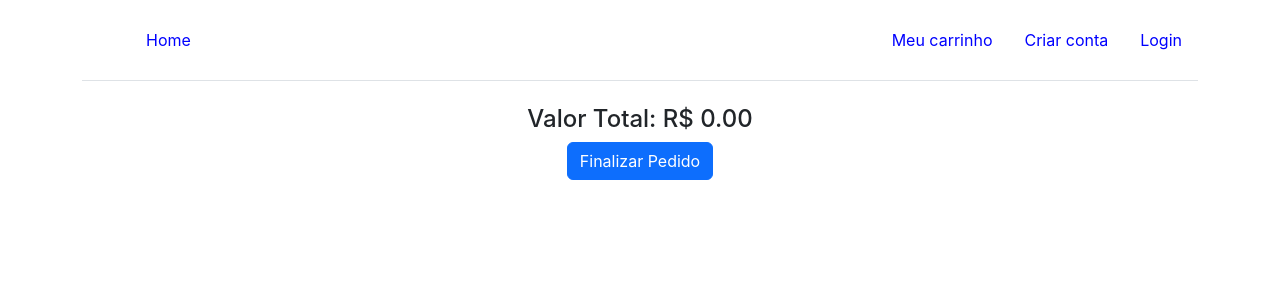
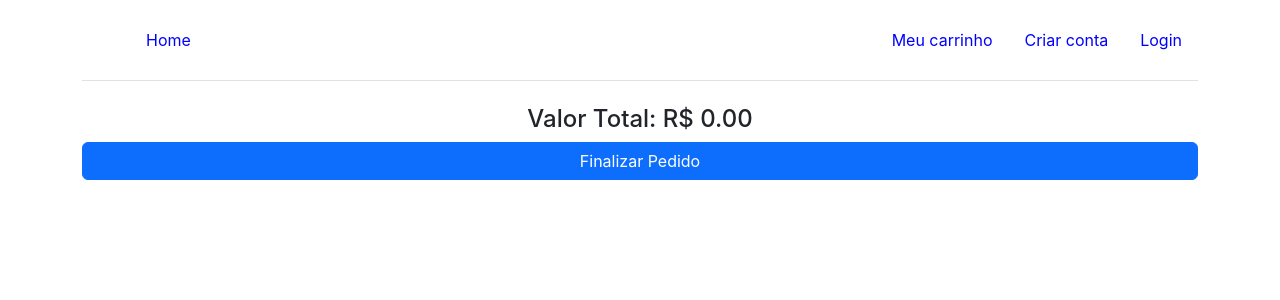
Before and after one commit to ghgarayo/petshop, a React (Create React App) app in the folder frontend/: page /carrinho in a window 1280 px wide. Shown: the top 300 px of the page. Built offline with nearby package versions, Linux system fonts and the light colour scheme; the HTML template or start-up script is replaced by a standard one.

Commit message:
ajustes token jwt, carrinho e componentizacao

```diff
--- /dev/null
+++ b/frontend/src/components/PedidoFormulario/index.js
@@ -0,0 +1,39 @@
+import "../../styles/pedidoformulario.css";
+
+const PedidoFormulario = ({ produtos, handleSubmit, quantidades, calcularValorParcial, handleQuantidadeChange, valorTotal }) => {
+  return (
+    <form className="item-carrinho row d-flex flex-column my-0 mx-auto" onSubmit={handleSubmit}>
+      {produtos.map((produto, index) => (
+        <div className="col" key={index}>
+          <div className="card">
+            <div className="card-body">
+              <h5 className="card-title">{produto.name}</h5>
+              <p>Descrição: {produto.description}</p>
+              <p>Preço: R$ {produto.price}</p>
+              <p>
+                Quantidade:
+                <input
+                  className="product-quantity"
+                  type="number"
+                  value={quantidades[index]}
+                  onChange={(event) => handleQuantidadeChange(event, index)}
+                />
+              </p>
+              <p className="lead">
+                Valor: R$ {calcularValorParcial(quantidades[index], produto)}
+              </p>
+            </div>
+          </div>
+        </div>
+      ))}
+      <div className="col">
+        <h4>Valor Total: R$ {valorTotal}</h4>
+      </div>
+      <button type="submit" className="btn btn-primary">
+        Finalizar Pedido
+      </button>
+    </form>
+  );
+};
+
+export default PedidoFormulario;
--- a/frontend/src/components/login/index.js
+++ b/frontend/src/components/login/index.js
@@ -1,10 +1,19 @@
-import React, { useState } from 'react';
+import React, { useEffect, useState } from "react";
 import { useNavigate } from "react-router-dom";
-import api from '../../services/api';
+import api from "../../services/api";
 
 export default function Autentica() {
-    const [email, setEmail] = useState('');
-    const [senha, setSenha] = useState('');
+  const [email, setEmail] = useState("");
+  const [senha, setSenha] = useState("");
+  const [produtosNoCarrinho, setProdutosNoCarrinho] = useState([]);
+
+  useEffect(() => {
+    const produtosNoCarrinho = localStorage.getItem("produtosNoCarrinho");
+    if (produtosNoCarrinho) {
+      const produtos = JSON.parse(produtosNoCarrinho);
+      setProdutosNoCarrinho(produtos);
+    }
+  }, []);
 
   const navigate = useNavigate();
 
@@ -13,24 +22,30 @@ export default function Autentica() {
 
     const bodyParam = {
       email: email,
-            senha: senha
+      senha: senha,
+    };
+
+    api
+      .post("/login", bodyParam)
+      .then((response) => {
+        console.log(response.data);
+        alert(" Token gerado para o usuario " + response.data.nomeCompleto);
+        localStorage.setItem("token", response.data.token);
+
+        if (produtosNoCarrinho.length > 0) {
+          navigate("/carrinho");
+        } else {
+          navigate("/");
         }
-
-        api.post('/login', bodyParam)
-            .then((response) => {
-                console.log(response.data)
-                alert(" Token gerado para o usuario " + response.data.nomeCompleto)
-                localStorage.setItem("token", response.data.token);
-                navigate("/");
       })
       .catch((err) => {
-                console.error(err.response.data) // Objeto de erro vindo do axios
-                alert(" Ocorreu um erro! " + err.response.data.error)
+        console.error(err.response.data); // Objeto de erro vindo do axios
+        alert(" Ocorreu um erro! " + err.response.data.error);
       })
       .finally(() => {
-                setEmail("")
-                setSenha("")
-            })
+        setEmail("");
+        setSenha("");
+      });
   }
 
   return (
@@ -41,18 +56,34 @@ export default function Autentica() {
             <div className="form-group">
               <label>
                 Email:
-                                <input type="text" className="form-control" value={email} onChange={(e) => { setEmail(e.target.value) }} />
+                <input
+                  type="text"
+                  className="form-control"
+                  value={email}
+                  onChange={(e) => {
+                    setEmail(e.target.value);
+                  }}
+                />
               </label>
             </div>
             <br />
             <div className="form-group">
               <label>
                 Senha:
-                                <input type="password" className="form-control" value={senha} onChange={(e) => { setSenha(e.target.value) }} />
+                <input
+                  type="password"
+                  className="form-control"
+                  value={senha}
+                  onChange={(e) => {
+                    setSenha(e.target.value);
+                  }}
+                />
               </label>
             </div>
             <br />
-                        <button type="submit" className="btn btn-primary">Login</button>
+            <button type="submit" className="btn btn-primary">
+              Login
+            </button>
           </form>
         </div>
       </div>
--- a/frontend/src/pages/Carrinho.js
+++ b/frontend/src/pages/Carrinho.js
@@ -1,28 +1,20 @@
-/* eslint-disable react-hooks/rules-of-hooks */
-/* eslint-disable react-hooks/exhaustive-deps */
 import React, { useEffect, useState } from "react";
 import { useNavigate } from "react-router-dom";
+import PedidoFormulario from "../components/PedidoFormulario";
+
 import axios from "axios";
 
-const Carrinho = () => {
+export default function Carrinho() {
   const [produtos, setProdutos] = useState([]);
   const [valorTotal, setValorTotal] = useState(0);
   const [quantidades, setQuantidades] = useState([]);
   const [token, setToken] = useState(null);
+  const navigate = useNavigate();
 
   useEffect(() => {
     const token = localStorage.getItem("token");
     if (token) {
       setToken(token);
-    }
-  }, []);
-
-  useEffect(() => {
-    const produtosNoCarrinho = localStorage.getItem("produtosNoCarrinho");
-    if (produtosNoCarrinho) {
-      const produtos = JSON.parse(produtosNoCarrinho);
-      setProdutos(produtos);
-      setQuantidades(Array(produtos.length).fill(1));
     }
   }, []);
 
@@ -39,6 +31,16 @@ const Carrinho = () => {
     setValorTotal(novoValorTotal);
   }, [produtos, quantidades]);
 
+  useEffect(() => {
+    const produtosNoCarrinho = localStorage.getItem("produtosNoCarrinho");
+    if (produtosNoCarrinho) {
+      const produtos = JSON.parse(produtosNoCarrinho);
+      setProdutos(produtos);
+      setQuantidades(Array(produtos.length).fill(1));
+    }
+  }, []);
+
+
   const calcularValorParcial = (quantidade, produto) => {
     return (quantidade * produto.price).toFixed(2);
   };
@@ -49,21 +51,27 @@ const Carrinho = () => {
     setQuantidades(novasQuantidades);
   };
 
-  const finalizarPedido = () => {
+  function handleSubmit(event) {
+    event.preventDefault();
     if (!token) {
       alert("Você precisa estar logado para finalizar o pedido");
-      useNavigate("/login");
+      navigate("/login");
     } else {
-      // Fazer a solicitação POST para o endpoint
+      let listaDeProduto = produtos.map((produto, index) => ({
+        id: produto._id,
+        quantity: quantidades[index],
+      }));
+
       axios
         .post("http://localhost:3001/order", {
-          // dados do pedido que você deseja enviar
+          productArray: listaDeProduto,
+          valorTotal: valorTotal,
         })
         .then((response) => {
           // A solicitação foi concluída com sucesso
           alert("Pedido finalizado com sucesso!");
           localStorage.removeItem("produtosNoCarrinho");
-          useNavigate("/");
+          navigate("/");
         })
         .catch((error) => {
           // Ocorreu um erro ao enviar a solicitação
@@ -71,49 +79,18 @@ const Carrinho = () => {
           // Trate o erro de acordo com sua necessidade
         });
     }
-  };
+  }
 
   return (
     <div className="container text-center">
-      <div className="row">
-        {produtos.map((produto, index) => (
-          <div className="col" key={index}>
-            <div className="card">
-              <div className="card-body">
-                <h5 className="card-title">{produto.name} </h5>
-                <p>Descrição: {produto.description}</p>
-                <p>Preço: R$ {produto.price}</p>
-                <p>
-                  Quantidade:
-                  <input
-                    className="product-quantity"
-                    type="number"
-                    defaultValue={1}
-                    onChange={(event) => handleQuantidadeChange(event, index)}
-                  />
-                </p>
-                <p className="lead">
-                  Valor: R$ {calcularValorParcial(quantidades[index], produto)}
-                </p>
-              </div>
-            </div>
-          </div>
-        ))}
-      </div>
-      <div className="row">
-        <div className="col">
-          <h4>Valor Total: R$ {valorTotal}</h4>
-        </div>
-      </div>
-      <button
-        type="button"
-        className="btn btn-primary"
-        onClick={finalizarPedido}
-      >
-        Finalizar Pedido
-      </button>
+      <PedidoFormulario
+        produtos={produtos}
+        quantidades={quantidades}
+        calcularValorParcial={calcularValorParcial}
+        handleQuantidadeChange={handleQuantidadeChange}
+        valorTotal={valorTotal}
+        handleSubmit={handleSubmit}
+      />
     </div>
   );
-};
-
-export default Carrinho;
+}
--- /dev/null
+++ b/frontend/src/styles/pedidoformulario.css
@@ -0,0 +1,3 @@
+.item-carinho{
+  width: 50vw;
+}
```
Also changed, not shown: 2 other files (tests, documents, lock files or other folders). Lines whose indentation alone changed are shown as unchanged.
